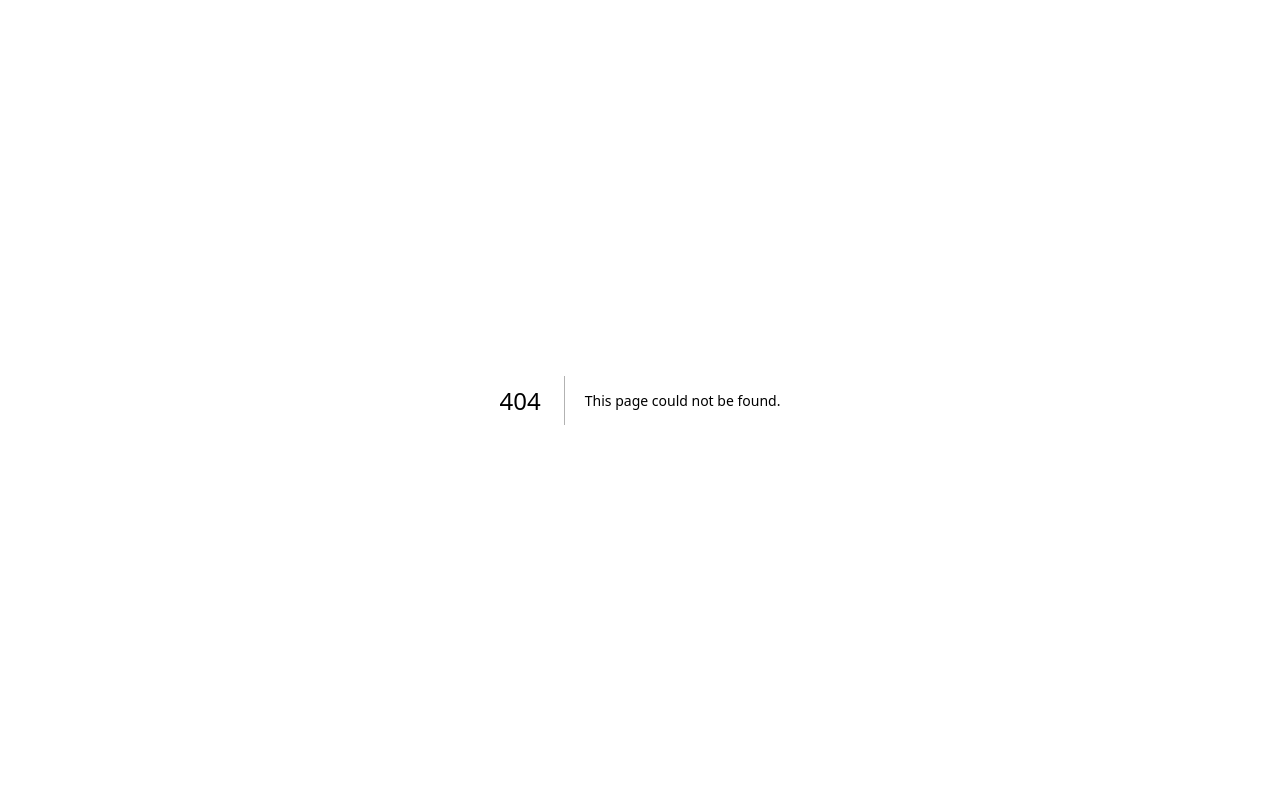
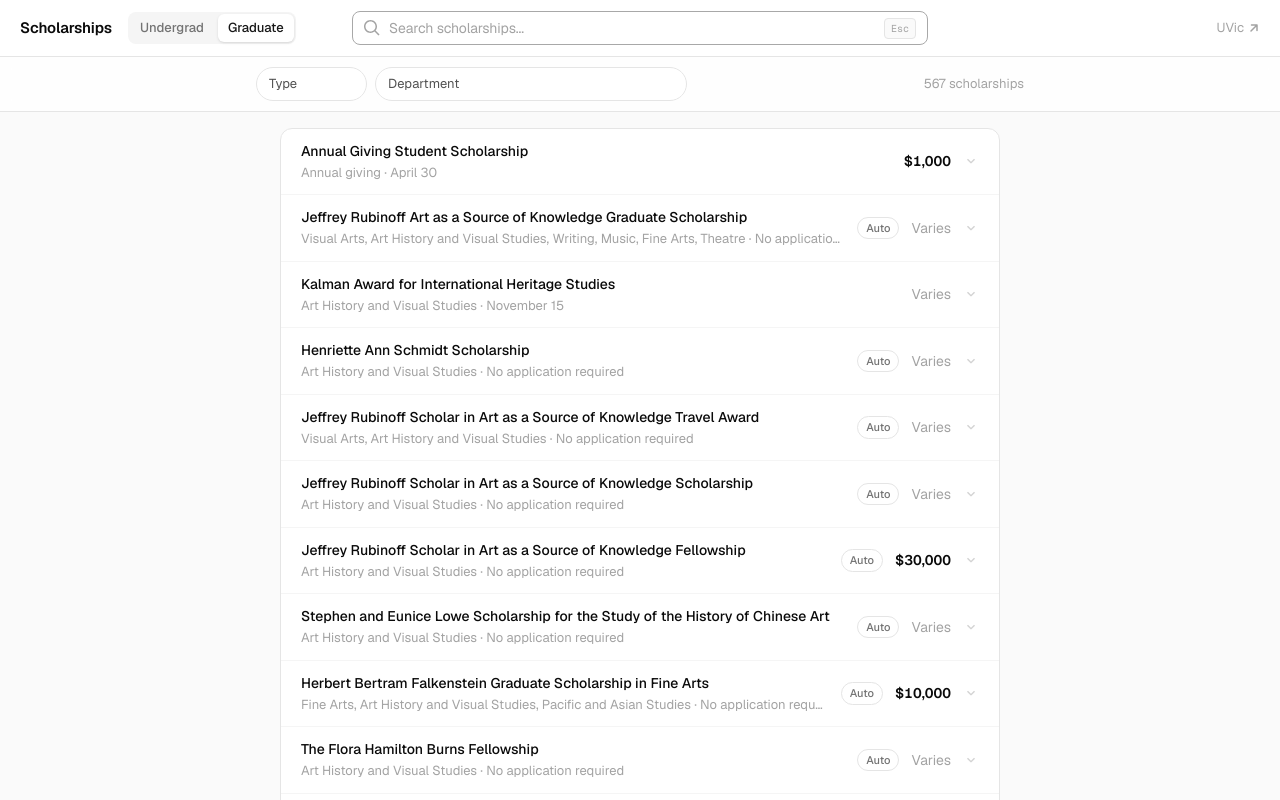
Before and after one commit to sammcclenaghan/uvic-scholarships, a Next.js app: page /search/grad in a window 1280 px wide. Before the commit this address had no page. Built offline with nearby package versions, Linux system fonts and the light colour scheme.

Commit message:
undergraduate and graduate

```diff
--- a/src/app/page.tsx
+++ b/src/app/page.tsx
@@ -1,10 +1,12 @@
 import { LandingSearch } from "../components/landing-search";
 import { FilterMetadata } from "../lib/types";
 import metadataJson from "../../data/metadata.json";
+import gradMetadataJson from "../../data/graduate-metadata.json";
 
 export default function Home() {
   const meta = metadataJson as FilterMetadata;
-  const total = meta.total.toLocaleString();
+  const gradMeta = gradMetadataJson as FilterMetadata;
+  const total = (meta.total + gradMeta.total).toLocaleString();
 
   return (
     <div className="flex min-h-dvh flex-col bg-gray-50 dark:bg-black">
@@ -14,7 +16,7 @@ export default function Home() {
         </span>
         <div className="flex items-center gap-3">
           <a
-            href="/search"
+            href="/search/undergrad"
             className="rounded-full border border-gray-200 bg-white px-3.5 py-1.5 text-[13px] font-medium text-gray-700 transition-colors hover:border-gray-400 hover:text-gray-950 dark:border-gray-700 dark:bg-gray-900 dark:text-gray-300 dark:hover:border-gray-500 dark:hover:text-gray-100"
           >
             Browse all
@@ -49,27 +51,34 @@ export default function Home() {
 
           <div className="mx-auto w-[min(520px,90vw)] space-y-4">
             <LandingSearch />
-            <div className="grid gap-2 sm:grid-cols-3">
+            <div className="grid gap-2 sm:grid-cols-2">
               <a
-                href="/search?awardType=Entrance%20scholarship"
+                href="/search/undergrad?awardType=Entrance%20scholarship"
                 className="rounded-lg border border-gray-200 bg-white px-3 py-2 text-left transition-colors hover:border-gray-400 dark:border-gray-800 dark:bg-gray-900 dark:hover:border-gray-600"
               >
                 <p className="text-sm font-medium text-gray-900 dark:text-gray-200">First-year</p>
                 <p className="text-[12px] text-gray-400 dark:text-gray-500">Entrance awards</p>
               </a>
               <a
-                href="/search?applicationRequired=no"
+                href="/search/undergrad?applicationRequired=no"
                 className="rounded-lg border border-gray-200 bg-white px-3 py-2 text-left transition-colors hover:border-gray-400 dark:border-gray-800 dark:bg-gray-900 dark:hover:border-gray-600"
               >
                 <p className="text-sm font-medium text-gray-900 dark:text-gray-200">No application</p>
                 <p className="text-[12px] text-gray-400 dark:text-gray-500">Auto-awarded</p>
               </a>
               <a
-                href="/search?awardType=Travel%20awards%20for%20continuing%20students"
+                href="/search/undergrad?awardType=Travel%20awards%20for%20continuing%20students"
                 className="rounded-lg border border-gray-200 bg-white px-3 py-2 text-left transition-colors hover:border-gray-400 dark:border-gray-800 dark:bg-gray-900 dark:hover:border-gray-600"
               >
                 <p className="text-sm font-medium text-gray-900 dark:text-gray-200">Study abroad</p>
                 <p className="text-[12px] text-gray-400 dark:text-gray-500">Travel awards</p>
+              </a>
+              <a
+                href="/search/grad"
+                className="rounded-lg border border-gray-200 bg-white px-3 py-2 text-left transition-colors hover:border-gray-400 dark:border-gray-800 dark:bg-gray-900 dark:hover:border-gray-600"
+              >
+                <p className="text-sm font-medium text-gray-900 dark:text-gray-200">Graduate</p>
+                <p className="text-[12px] text-gray-400 dark:text-gray-500">{gradMeta.total.toLocaleString()} awards</p>
               </a>
             </div>
           </div>
--- /dev/null
+++ b/src/app/search/[level]/page.tsx
@@ -0,0 +1,96 @@
+import { notFound } from "next/navigation";
+import { ScholarshipSearch } from "../../../components/scholarship-search";
+import { ActiveFilters, FilterMetadata, Scholarship } from "../../../lib/types";
+import undergradScholarships from "../../../../data/scholarships.json";
+import undergradMeta from "../../../../data/metadata.json";
+import gradScholarships from "../../../../data/graduate-scholarships.json";
+import gradMeta from "../../../../data/graduate-metadata.json";
+
+type SearchParams = Record<string, string | string[] | undefined>;
+
+function getParam(searchParams: SearchParams, key: string): string | undefined {
+  const value = searchParams[key];
+  if (Array.isArray(value)) return value[0];
+  return value;
+}
+
+function extractOptions(meta: FilterMetadata, label: string): string[] {
+  const filter = meta.filters.find((f) => f.label === label);
+  return (filter?.values || []).map((v) =>
+    typeof v === "string" ? v : v.text
+  );
+}
+
+export const dynamicParams = false;
+
+export function generateStaticParams() {
+  return [{ level: "undergrad" }, { level: "grad" }];
+}
+
+export default async function SearchPage({
+  params,
+  searchParams,
+}: {
+  params: Promise<{ level: string }>;
+  searchParams: Promise<SearchParams>;
+}) {
+  const { level } = await params;
+  if (level !== "undergrad" && level !== "grad") notFound();
+
+  const sp = await searchParams;
+
+  const initialFilters: Partial<ActiveFilters> = {};
+  const q = getParam(sp, "q");
+  if (q) initialFilters.search = q;
+  const filterKeys: (keyof ActiveFilters)[] = [
+    "awardType",
+    "applicationRequired",
+    "renewable",
+    "studentFocus",
+    "department",
+  ];
+  filterKeys.forEach((key) => {
+    const value = getParam(sp, key);
+    if (value) initialFilters[key] = value;
+  });
+
+  if (level === "undergrad") {
+    const meta = undergradMeta as FilterMetadata;
+
+    return (
+      <ScholarshipSearch
+        level="undergrad"
+        scholarships={undergradScholarships as Scholarship[]}
+        departments={extractOptions(meta, "Department")}
+        awardTypeOptions={[
+          ["Entrance scholarship", "Entrance"],
+          ["In-course scholarships for continuing students", "In-course"],
+          ["Travel awards for continuing students", "Travel"],
+        ]}
+        studentFocusOptions={extractOptions(meta, "Student focus")}
+        initialFilters={initialFilters}
+      />
+    );
+  }
+
+  const meta = gradMeta as FilterMetadata;
+
+  return (
+    <ScholarshipSearch
+      level="grad"
+      scholarships={gradScholarships as Scholarship[]}
+      departments={extractOptions(meta, "Filter by department")}
+      awardTypeOptions={[
+        ["Masters", "Masters"],
+        ["PhD", "PhD"],
+        ["External awards", "External"],
+        ["Part-time studies", "Part-time"],
+        ["Indigenous students", "Indigenous"],
+        ["Gender-based", "Gender-based"],
+        ["Students with disabilities", "Disabilities"],
+      ]}
+      studentFocusOptions={[]}
+      initialFilters={initialFilters}
+    />
+  );
+}
--- a/src/app/search/page.tsx
+++ b/src/app/search/page.tsx
@@ -1,60 +1,5 @@
-import { ScholarshipSearch } from "../../components/scholarship-search";
-import { ActiveFilters, FilterMetadata, Scholarship } from "../../lib/types";
-import scholarshipsData from "../../../data/scholarships.json";
-import metadataJson from "../../../data/metadata.json";
+import { redirect } from "next/navigation";
 
-type SearchParams = Record<string, string | string[] | undefined>;
-
-function getParam(searchParams: SearchParams, key: string): string | undefined {
-  const value = searchParams[key];
-  if (Array.isArray(value)) return value[0];
-  return value;
+export default function SearchPage() {
+  redirect("/search/undergrad");
 }
-
-export default async function SearchPage({
-  searchParams,
-}: {
-  searchParams: Promise<SearchParams>;
-}) {
-  const params = await searchParams;
-  const scholarships = scholarshipsData as Scholarship[];
-  const meta = metadataJson as FilterMetadata;
-
-  const departmentFilter = meta.filters.find((f) => f.label === "Department");
-  const departments = (departmentFilter?.values || []).map((v) =>
-    typeof v === "string" ? v : v.text
-  );
-
-  const studentFocusFilter = meta.filters.find(
-    (f) => f.label === "Student focus"
-  );
-  const studentFocusOptions = (studentFocusFilter?.values || []).map((v) =>
-    typeof v === "string" ? v : v.text
-  );
-
-  const initialFilters: Partial<ActiveFilters> = {};
-  const q = getParam(params, "q");
-  if (q) initialFilters.search = q;
-
-  const filterKeys: (keyof ActiveFilters)[] = [
-    "awardType",
-    "applicationRequired",
-    "renewable",
-    "studentFocus",
-    "department",
-  ];
-
-  filterKeys.forEach((key) => {
-    const value = getParam(params, key);
-    if (value) initialFilters[key] = value;
-  });
-
-  return (
-    <ScholarshipSearch
-      scholarships={scholarships}
-      departments={departments}
-      studentFocusOptions={studentFocusOptions}
-      initialFilters={initialFilters}
-    />
-  );
-}
--- a/src/components/landing-search.tsx
+++ b/src/components/landing-search.tsx
@@ -13,7 +13,7 @@ export function LandingSearch() {
     if (!trimmed) return;
 
     const handle = window.setTimeout(() => {
-      const next = `/search?q=${encodeURIComponent(trimmed)}`;
+      const next = `/search/undergrad?q=${encodeURIComponent(trimmed)}`;
       router.replace(next);
     }, SEARCH_DEBOUNCE_MS);
 
@@ -26,7 +26,7 @@ export function LandingSearch() {
         event.preventDefault();
         const trimmed = value.trim();
         if (!trimmed) return;
-        router.push(`/search?q=${encodeURIComponent(trimmed)}`);
+        router.push(`/search/undergrad?q=${encodeURIComponent(trimmed)}`);
       }}
       className="relative"
     >
--- a/src/components/scholarship-search.tsx
+++ b/src/components/scholarship-search.tsx
@@ -9,6 +9,8 @@ const RESULTS_PAGE_SIZE = 50;
 interface Props {
   scholarships: Scholarship[];
   departments: string[];
+  level: "undergrad" | "grad";
+  awardTypeOptions: [string, string][];
   studentFocusOptions: string[];
   initialFilters?: Partial<ActiveFilters>;
 }
@@ -27,6 +29,8 @@ const QUERY_PARAM = "q";
 export function ScholarshipSearch({
   scholarships,
   departments,
+  level,
+  awardTypeOptions,
   studentFocusOptions,
   initialFilters,
 }: Props) {
@@ -167,8 +171,31 @@ export function ScholarshipSearch({
             Scholarships
           </a>
 
-          <div className="hidden min-w-0 flex-1 sm:block">
-            <div className="relative mx-auto max-w-xl">
+          <div className="flex shrink-0 gap-1 rounded-lg bg-gray-100 p-0.5 dark:bg-gray-900">
+            <a
+              href={`/search/undergrad${deferredSearch ? `?q=${encodeURIComponent(deferredSearch)}` : ""}`}
+              className={`rounded-md px-2.5 py-1 text-[13px] font-medium transition-colors ${
+                level === "undergrad"
+                  ? "bg-white text-gray-900 shadow-sm dark:bg-gray-800 dark:text-gray-100"
+                  : "text-gray-500 hover:text-gray-700 dark:text-gray-400 dark:hover:text-gray-300"
+              }`}
+            >
+              Undergrad
+            </a>
+            <a
+              href={`/search/grad${deferredSearch ? `?q=${encodeURIComponent(deferredSearch)}` : ""}`}
+              className={`rounded-md px-2.5 py-1 text-[13px] font-medium transition-colors ${
+                level === "grad"
+                  ? "bg-white text-gray-900 shadow-sm dark:bg-gray-800 dark:text-gray-100"
+                  : "text-gray-500 hover:text-gray-700 dark:text-gray-400 dark:hover:text-gray-300"
+              }`}
+            >
+              Graduate
+            </a>
+          </div>
+
+          <div className="pointer-events-none absolute inset-0 hidden items-center justify-center px-48 sm:flex">
+            <div className="pointer-events-auto relative w-full max-w-xl">
               <label
                 htmlFor="search-header"
                 className="absolute inset-y-0 left-0 flex items-center pl-3"
@@ -209,12 +236,6 @@ export function ScholarshipSearch({
           </div>
 
           <div className="ml-auto flex shrink-0 items-center gap-3">
-            <a
-              href="/search"
-              className="shrink-0 rounded-full border border-gray-200 bg-white px-3.5 py-1.5 text-[13px] font-medium text-gray-700 transition-colors hover:border-gray-400 hover:text-gray-950 dark:border-gray-700 dark:bg-gray-900 dark:text-gray-300 dark:hover:border-gray-500 dark:hover:text-gray-100"
-            >
-              Browse all
-            </a>
             <a
               href="https://www.uvic.ca/scholarships/"
               target="_blank"
@@ -272,12 +293,9 @@ export function ScholarshipSearch({
               value={filters.awardType}
               onChange={(v) => set("awardType", v)}
               label="Type"
-              options={[
-                ["Entrance scholarship", "Entrance"],
-                ["In-course scholarships for continuing students", "In-course"],
-                ["Travel awards for continuing students", "Travel"],
-              ]}
+              options={awardTypeOptions}
             />
+            {level === "undergrad" && (
               <FilterPill
                 value={filters.applicationRequired}
                 onChange={(v) => set("applicationRequired", v)}
@@ -287,18 +305,21 @@ export function ScholarshipSearch({
                   ["yes", "Required"],
                 ]}
               />
+            )}
             <FilterPill
               value={filters.department}
               onChange={(v) => set("department", v)}
               label="Department"
               options={departments.map((d) => [d, d])}
             />
+            {studentFocusOptions.length > 0 && (
               <FilterPill
                 value={filters.studentFocus}
                 onChange={(v) => set("studentFocus", v)}
                 label="Focus"
                 options={studentFocusOptions.map((s) => [s, s])}
               />
+            )}
           </div>
 
           <div className="ml-auto shrink-0 text-[13px] text-gray-400">
```
Lines whose indentation alone changed are shown as unchanged.
